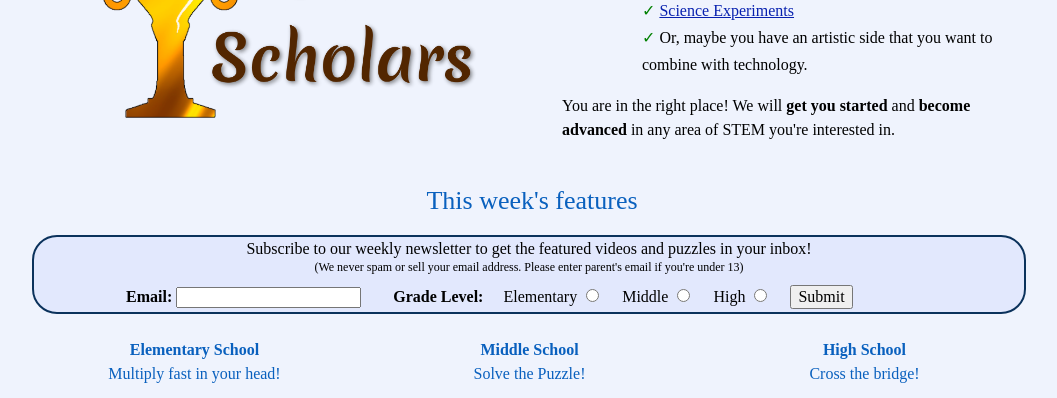
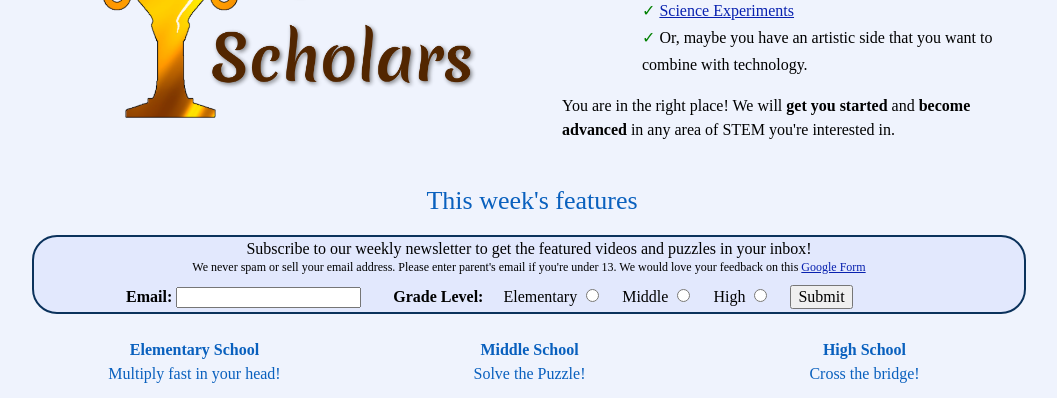
Before and after one commit to radicalcollegestrategies/stemscholars, a Jekyll site: the page built from index.md, in a window 1280 px wide and 900 px high, scrolled down 425 px, cut to the strip 0-398 px from the top of the window. Shown: the whole strip, without its empty margins (108-1165 px from the left). Built offline with Jekyll 4.4.1, drawn with Linux system fonts in a browser that asks for light colours; some web fonts are replaced.

Commit message:
feedback form

```diff
--- a/index.md
+++ b/index.md
@@ -26,7 +26,7 @@ h2: Achieve excellence in any area of STEM
   <h2>This week's features</h2>
   <div class="newsletter">
     <p style="text-align:center; padding:0; margin:0; ">Subscribe to our weekly newsletter to get the featured videos and puzzles in your inbox! </p>
-    <p style="text-align:center; font-size:12px; padding-top:0; margin-top:0; line-height:12px">(We never spam or sell your email address. Please enter parent's email if you're under 13)</p>
+    <p style="text-align:center; font-size:12px; padding-top:0; margin-top:0; line-height:12px">We never spam or sell your email address. Please enter parent's email if you're under 13. We would love your feedback on this <a href="https://docs.google.com/forms/d/e/1FAIpQLSdZABLed8p2nQ6cj5IQTWBrBPhapgCUXUeQHEDwyRACregmcg/viewform?usp=sf_link" target="_blank">Google Form</a></p>
 
     <form action="https://getform.io/f/6f25ddc3-5307-452d-9aae-b330200ba1d5" method="POST">
     <label for="email">&nbsp; &nbsp; &nbsp; &nbsp; &nbsp; &nbsp; &nbsp; &nbsp; &nbsp; &nbsp; &nbsp; &nbsp;<b>Email:</b></label>
```
